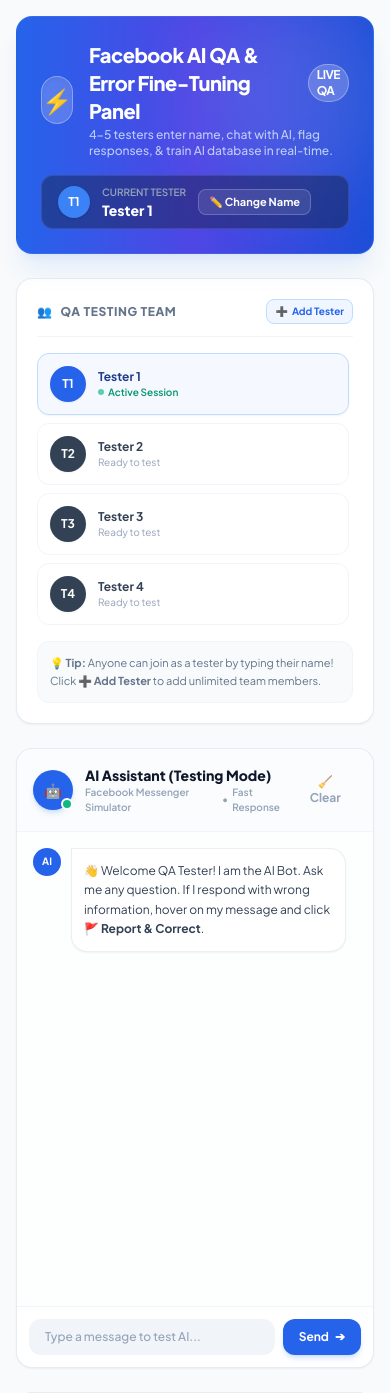
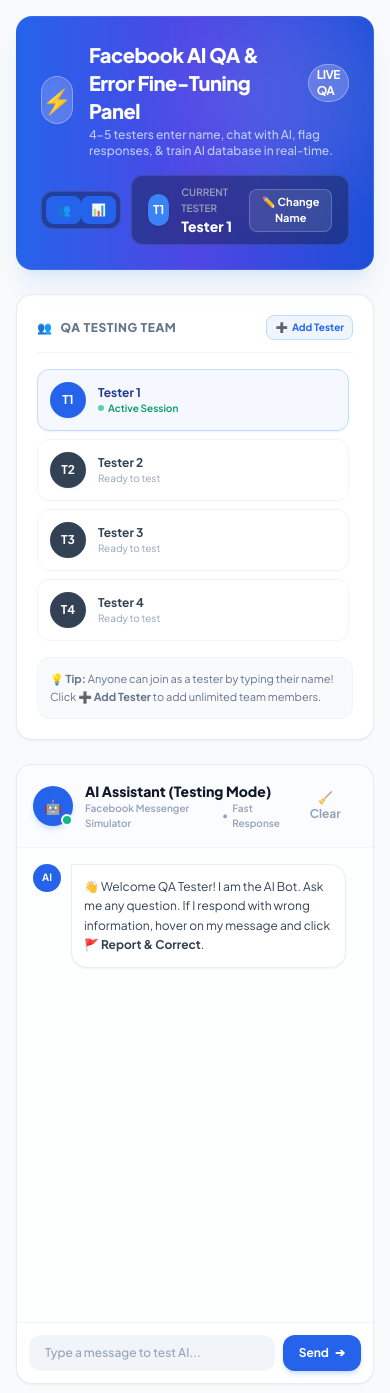
Before and after one commit to Prantho-das/ai-chat-bot, a FastAPI app: template app/templates/qa_panel.html in a window 390 px wide. Shown: the part 64-1457 px from the top of the page. Run offline with FastAPI, Linux system fonts and the light colour scheme; the template is opened without the code that fills it, so the values that code supplies are empty; parts of the project's set-up code (start-up, migrations or seed data) failed here and were passed over; some libraries are stand-ins or nearby versions.

Commit message:
Add responsive sidebar toggles for QA panel using AlpineJS

```diff
--- a/app/templates/qa_panel.html
+++ b/app/templates/qa_panel.html
@@ -5,7 +5,7 @@
 {% block header_title %}🧪 QA Testing & AI Learning Hub{% endblock %}
 
 {% block content %}
-<div class="space-y-6">
+<div class="space-y-6" x-data="{ leftSidebarOpen: true, rightSidebarOpen: true }">
     <!-- Top Welcome & Tester Active Bar -->
     <div class="bg-gradient-to-r from-blue-600 via-indigo-600 to-blue-700 rounded-2xl p-6 text-white shadow-xl shadow-blue-500/10 border border-blue-400/20 relative overflow-hidden">
         <div class="absolute right-0 top-0 translate-x-4 -translate-y-4 w-48 h-48 bg-white/10 rounded-full blur-2xl pointer-events-none"></div>
@@ -25,7 +25,18 @@
                 </div>
             </div>
 
-            <!-- Active Tester Badge & Switcher -->
+            <!-- Active Tester Badge & Switcher & Toggle buttons -->
+            <div class="flex items-center gap-2.5">
+                <!-- Toggle Sidebars Controls -->
+                <div class="flex bg-slate-900/40 backdrop-blur-md p-1 rounded-xl border border-white/10 text-xs text-white">
+                    <button @click="leftSidebarOpen = !leftSidebarOpen" :class="leftSidebarOpen ? 'bg-blue-600 font-bold' : 'hover:bg-white/10'" class="px-2.5 py-1.5 rounded-lg transition-all flex items-center gap-1">
+                        👥 <span class="hidden sm:inline">Team</span>
+                    </button>
+                    <button @click="rightSidebarOpen = !rightSidebarOpen" :class="rightSidebarOpen ? 'bg-blue-600 font-bold' : 'hover:bg-white/10'" class="px-2.5 py-1.5 rounded-lg transition-all flex items-center gap-1">
+                        📊 <span class="hidden sm:inline">DB Table</span>
+                    </button>
+                </div>
+
                 <div class="flex items-center space-x-3 bg-slate-900/40 backdrop-blur-md px-4 py-2 rounded-xl border border-white/10">
                     <div class="w-8 h-8 rounded-full bg-blue-500 text-white font-bold flex items-center justify-center text-xs shadow" id="testerBadgeAvatar">
                         T1
@@ -40,12 +51,13 @@
                 </div>
             </div>
         </div>
+    </div>
 
     <!-- Main Grid: Left Testers, Center FB Chat, Right Learning Table -->
     <div class="grid grid-cols-1 lg:grid-cols-12 gap-6 items-start">
 
         <!-- Column 1: Tester Selector (3 cols) -->
-        <div class="lg:col-span-3 bg-white rounded-2xl p-5 border border-slate-200/80 shadow-sm space-y-4">
+        <div x-show="leftSidebarOpen" x-transition class="lg:col-span-3 bg-white rounded-2xl p-5 border border-slate-200/80 shadow-sm space-y-4">
             <div class="flex items-center justify-between border-b border-slate-100 pb-3">
                 <h3 class="text-xs font-extrabold uppercase tracking-wider text-slate-500 flex items-center gap-2">
                     <span>👥</span> QA Testing Team
@@ -64,8 +76,8 @@
             </div>
         </div>
 
-        <!-- Column 2: Messenger Style Chat Room (5 cols) -->
-        <div class="lg:col-span-5 bg-white rounded-2xl border border-slate-200/80 shadow-sm flex flex-col h-[620px]">
+        <!-- Column 2: Messenger Style Chat Room (Dynamic cols) -->
+        <div :class="[leftSidebarOpen && rightSidebarOpen ? 'lg:col-span-5' : (!leftSidebarOpen && !rightSidebarOpen ? 'lg:col-span-12' : 'lg:col-span-9')]" class="bg-white rounded-2xl border border-slate-200/80 shadow-sm flex flex-col h-[620px] transition-all duration-300">
 
             <!-- Chat Header -->
             <div class="p-4 border-b border-slate-100 flex items-center justify-between bg-slate-50/50 rounded-t-2xl">
@@ -110,7 +122,7 @@
         </div>
 
         <!-- Column 3: DB Learning & Reported Errors Table (4 cols) -->
-        <div class="lg:col-span-4 bg-white rounded-2xl p-5 border border-slate-200/80 shadow-sm flex flex-col h-[620px]">
+        <div x-show="rightSidebarOpen" x-transition class="lg:col-span-4 bg-white rounded-2xl p-5 border border-slate-200/80 shadow-sm flex flex-col h-[620px]">
             <div class="border-b border-slate-100 pb-3 flex items-center justify-between">
                 <div>
                     <h3 class="text-xs font-extrabold uppercase tracking-wider text-slate-900 flex items-center gap-1.5">
```
Lines whose indentation alone changed are shown as unchanged.
